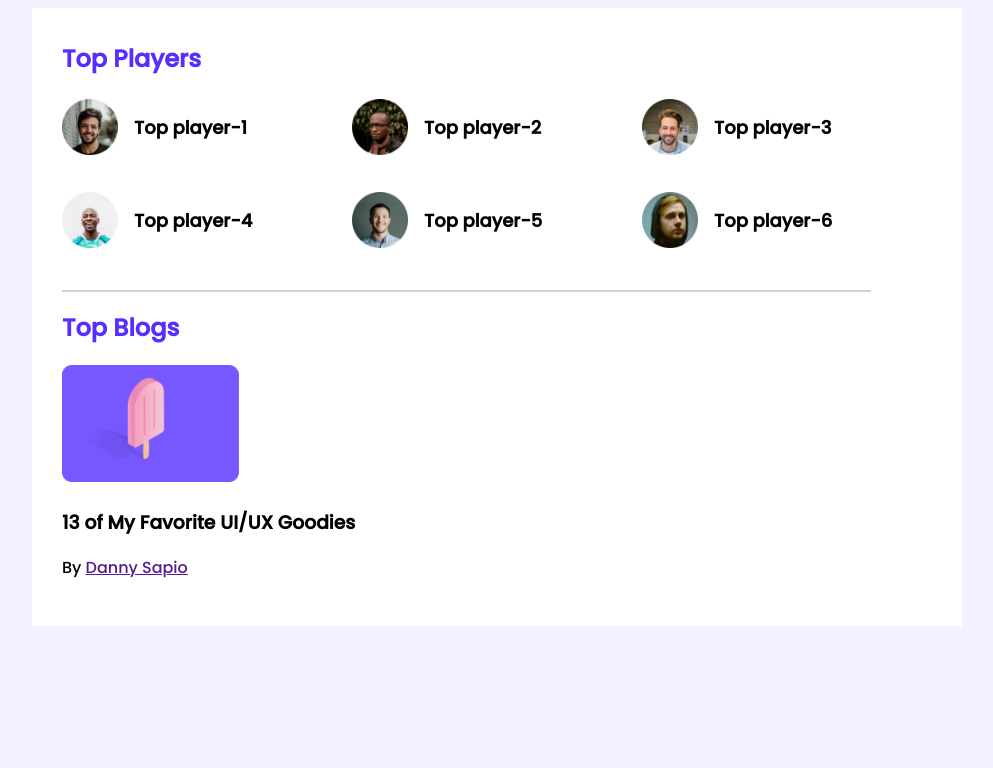
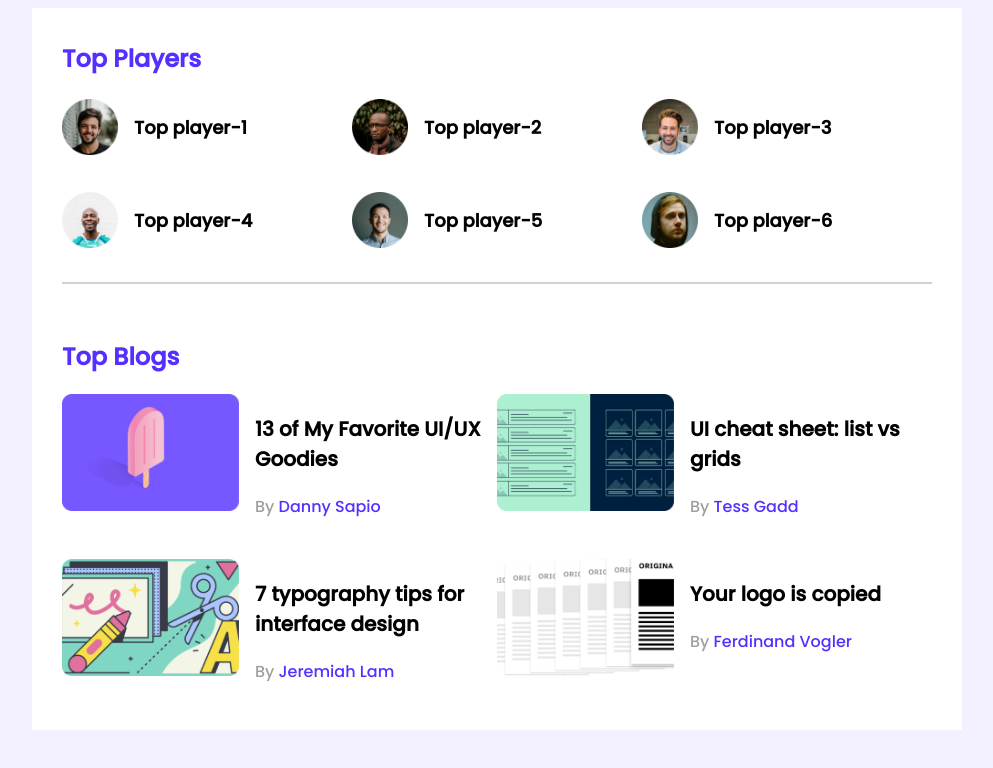
Before and after one commit to AltafUddin18/leaderboard-css3, a plain HTML site: page Index.html in a window 1280 px wide. Shown: the whole page, without its empty margins (143-1136 px from the left). Drawn offline with Linux system fonts and the light colour scheme.

Commit message:
first commit

```diff
--- a/Index.html
+++ b/Index.html
@@ -53,6 +53,7 @@
             <br>
             <div class="top-blogs">
                 <h2 class="sec-title">Top Blogs</h2>
+                <div class="blogs">
                     <article class="blog">
                         <div class="thumbnail">
                             <img src="images/blogs/blog-1.png" alt="">
@@ -63,6 +64,37 @@
                             <p class="author">By <a href="">Danny Sapio</a></p>
                         </div>
                     </article>
+                    <article class="blog">
+                        <div class="thumbnail">
+                            <img src="images/blogs/blog-2.png" alt="">
+
+                        </div>
+                        <div class="blog-info">
+                            <h3 class="blog-title">UI cheat sheet: list vs grids</h3>
+                            <p class="author">By <a href="">Tess Gadd</a></p>
+                        </div>
+                    </article>
+                    <article class="blog">
+                        <div class="thumbnail">
+                            <img src="images/blogs/blog-3.png" alt="">
+
+                        </div>
+                        <div class="blog-info">
+                            <h3 class="blog-title">7 typography tips for interface design</h3>
+                            <p class="author">By <a href="">Jeremiah Lam</a></p>
+                        </div>
+                    </article>
+                    <article class="blog">
+                        <div class="thumbnail">
+                            <img src="images/blogs/blog-4.png" alt="">
+
+                        </div>
+                        <div class="blog-info">
+                            <h3 class="blog-title">Your logo is copied</h3>
+                            <p class="author">By <a href="">Ferdinand Vogler</a></p>
+                        </div>
+                    </article>
+                </div>
             </div>
         </section>
     </main>
--- a/styles/styles.css
+++ b/styles/styles.css
@@ -52,14 +52,42 @@ main {
 }
 
 hr {
-    position: absolute;
-    width: 807px;
-    height: 0px;
+    /* position: absolute; */
     border: 1px solid #D1D1D1;
+    margin-bottom: 27px;
 }
 
 /* top-blog */
+.blogs {
+    display: grid;
+    grid-template-columns: repeat(2, 1fr);
+    grid-row-gap: 24px;
+}
+
+.blog {
+    display: flex;
+}
+
 .blog .thumbnail img {
     width: 177px;
     height: 117px;
 }
+
+.blog-info {
+    margin-left: 16px;
+}
+
+.blog-title {
+    font-size: 20px;
+}
+
+.author {
+    font-weight: 400;
+    font-size: 16px;
+    color: #9F9F9F;
+}
+
+.author a {
+    text-decoration: none;
+    color: #562EFF;
+}
```
Lines whose indentation alone changed are shown as unchanged.
